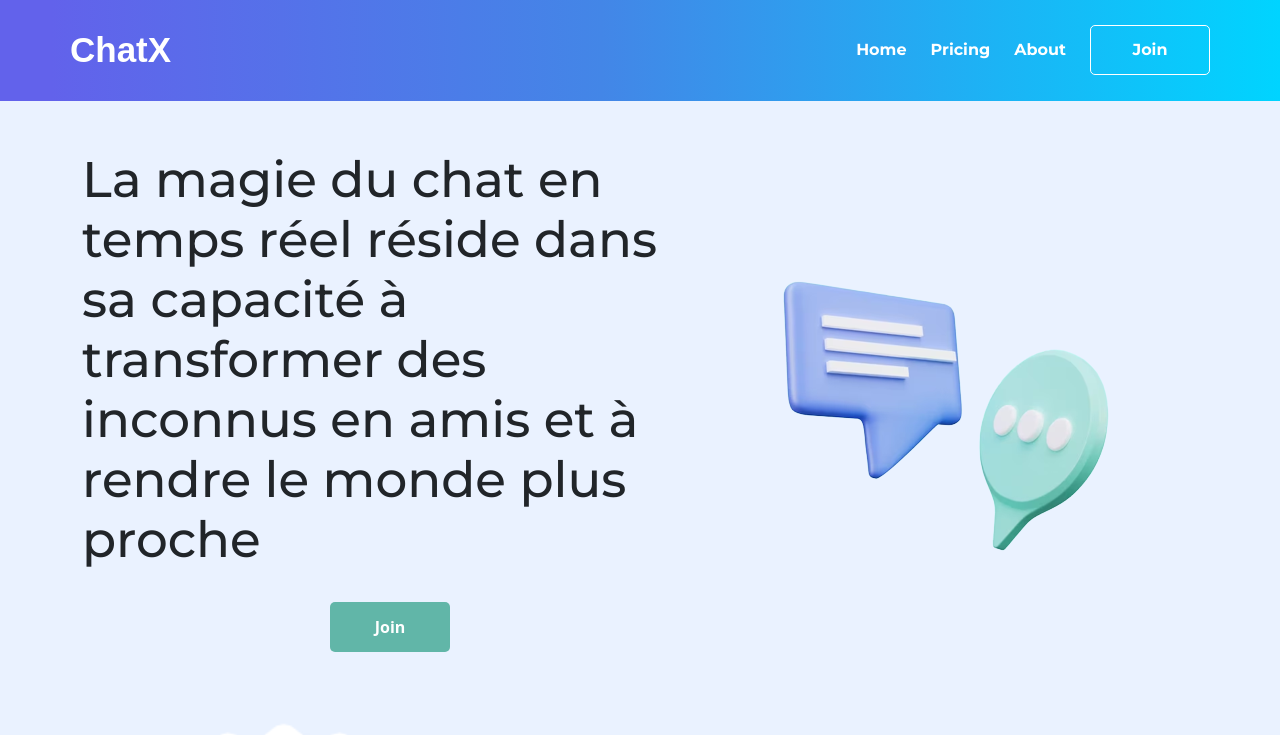
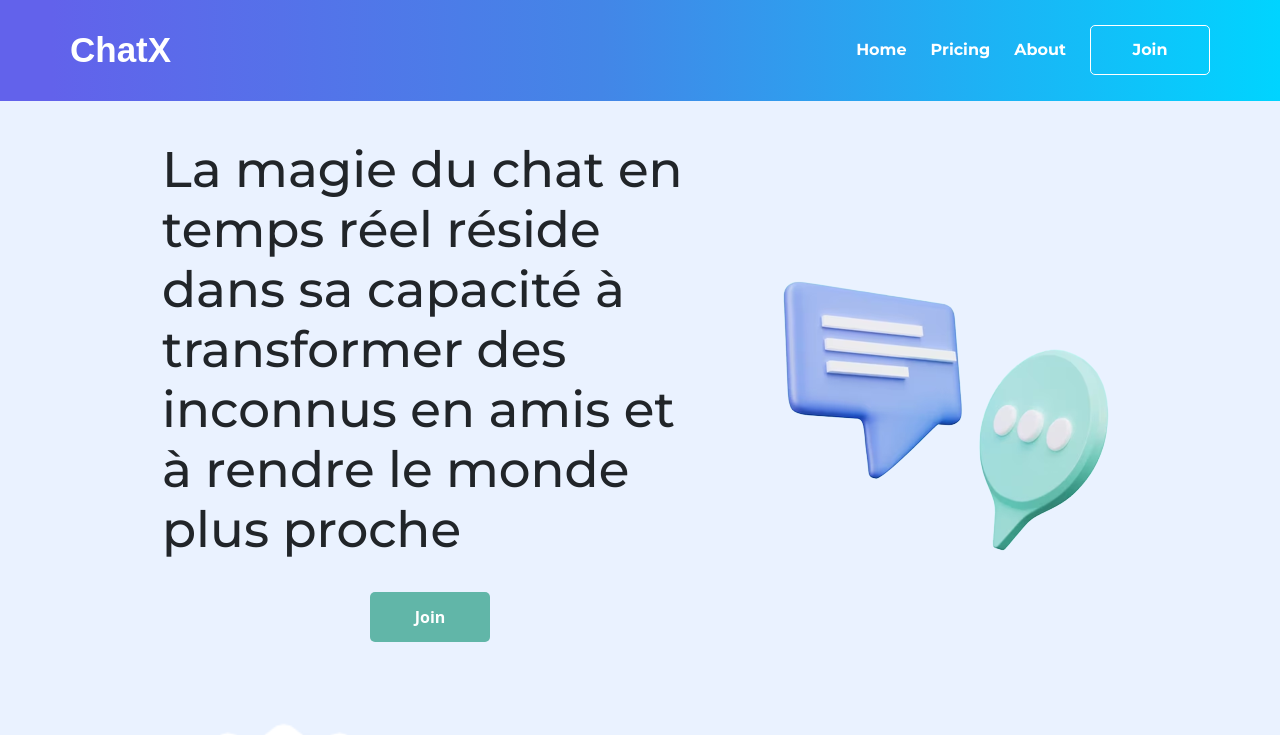
Before and after one commit to marua15/realtime-chat, a React (Vite) app in the folder chat.frontend/: page / in a window 1280 px wide. Shown: the top 735 px of the page. Built offline with nearby package versions, Linux system fonts and the light colour scheme; the HTML template or start-up script is replaced by a standard one; a web font is replaced by a local one.

Commit message:
home page

```diff
--- a/chat.frontend/src/components/featured/Featured.jsx
+++ b/chat.frontend/src/components/featured/Featured.jsx
@@ -19,6 +19,7 @@ const Featured = () => {
                     </Link>
                 </div>
             </div>
+
             <div className="right">
                 <LazyLoadImage src="./img/messenger.png" alt="" />
             </div>
--- a/chat.frontend/src/components/featured/Featured.scss
+++ b/chat.frontend/src/components/featured/Featured.scss
@@ -10,6 +10,10 @@
         align-items: center;
     }
     .left{
+        padding-left: 80px;
+        padding-bottom: 20px;
+        width: 90%;
+
         h1{
             font-size: 50px;
             font-family: "Montserrat", sans-serif;
--- a/chat.frontend/src/pages/home/Home.jsx
+++ b/chat.frontend/src/pages/home/Home.jsx
@@ -11,6 +11,7 @@ const home = () => {
     <div className='home'>
 
       <Featured/>
+
       <Pricing/>
       <About />
       <br/>
```
